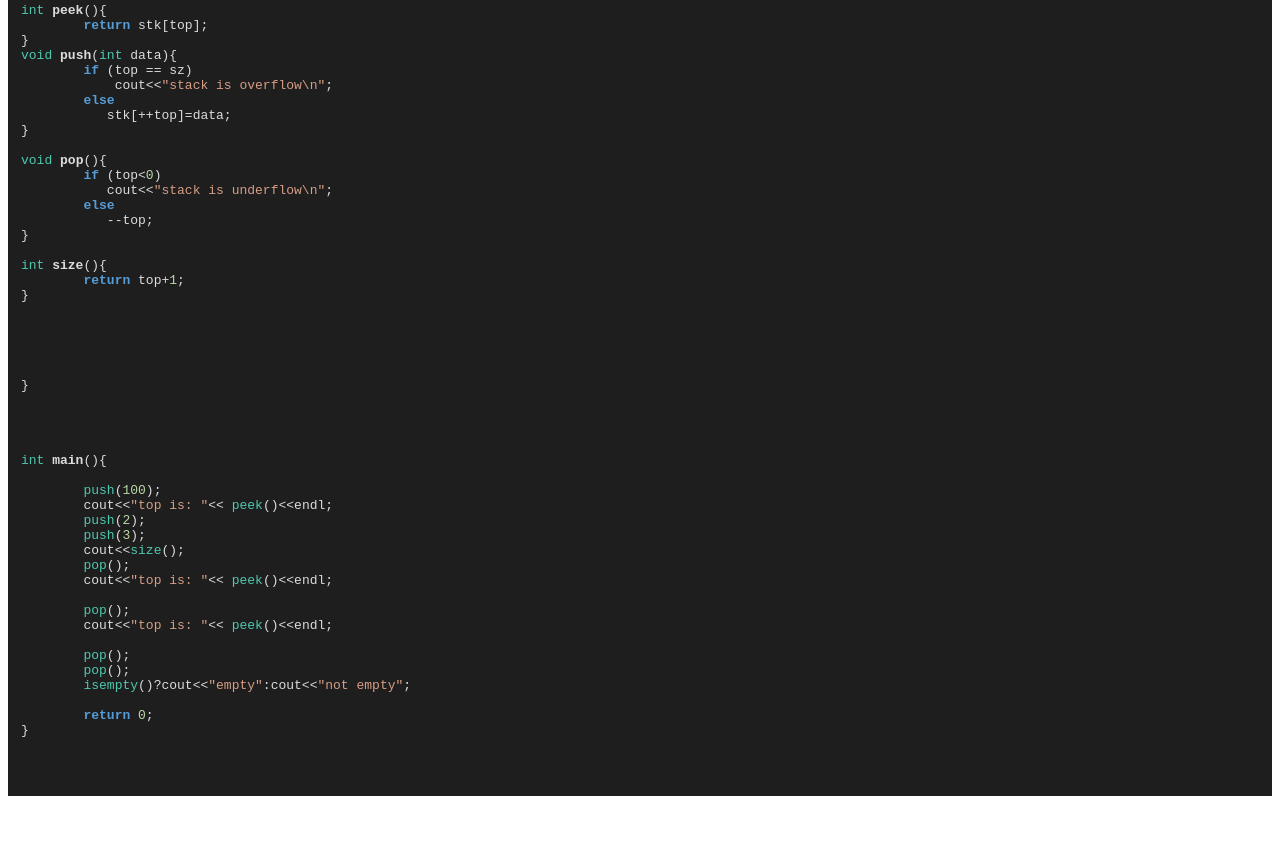
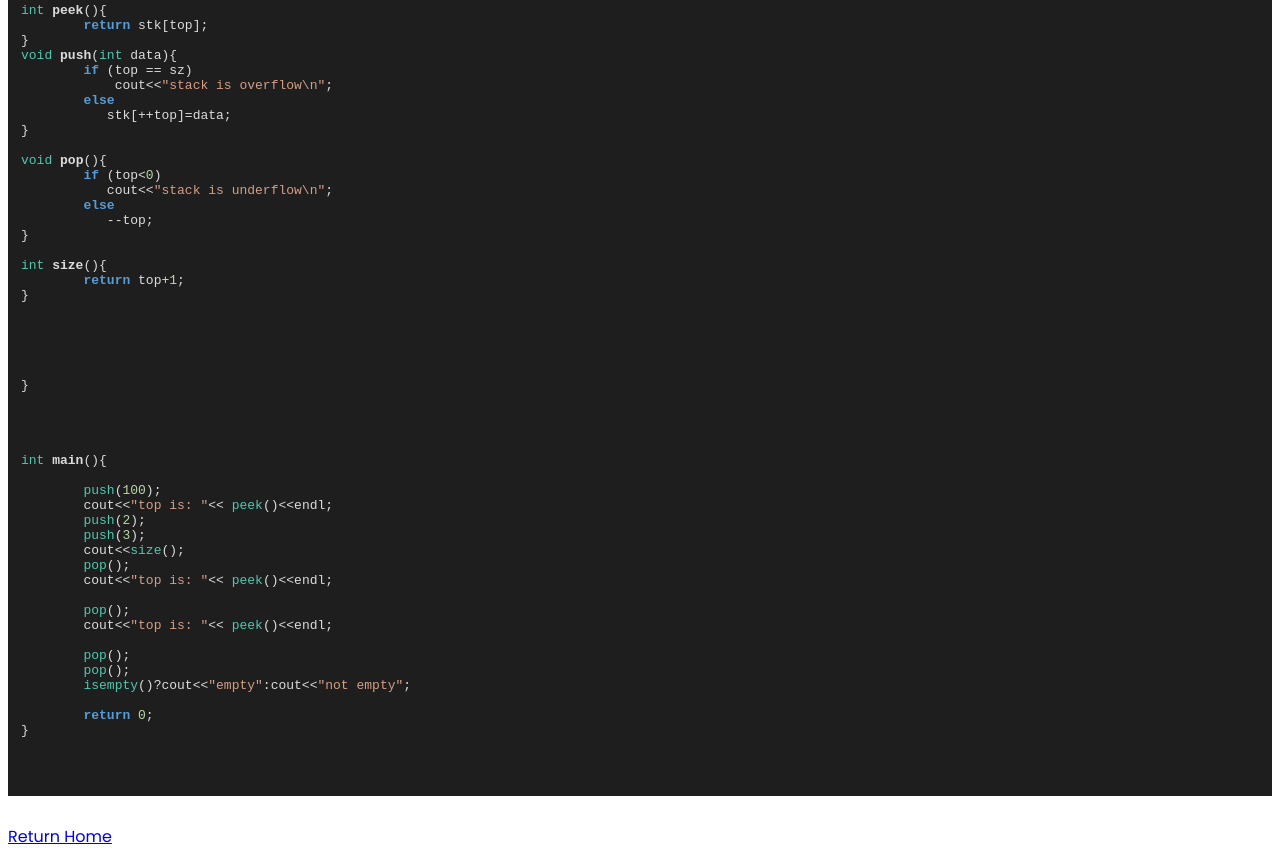
Before and after one commit to yttime/yttime.github.io, a plain HTML site: page stack.html in a window 1280 px wide. Shown: the part 274-1131 px from the top of the page. Before the commit the page ends 1098 px from the top, so only its background shows below. Drawn offline with nearby package versions, Linux system fonts and the light colour scheme.

Commit message:
Update stack.html

```diff
--- a/stack.html
+++ b/stack.html
@@ -101,5 +101,8 @@ int main(){
 </code>
 </pre>
 <script>hljs.initHighlightingOnLoad();</script>
+
+
 </body>
+<footer> <a href="/"> Return Home </a>
 </html>
```
